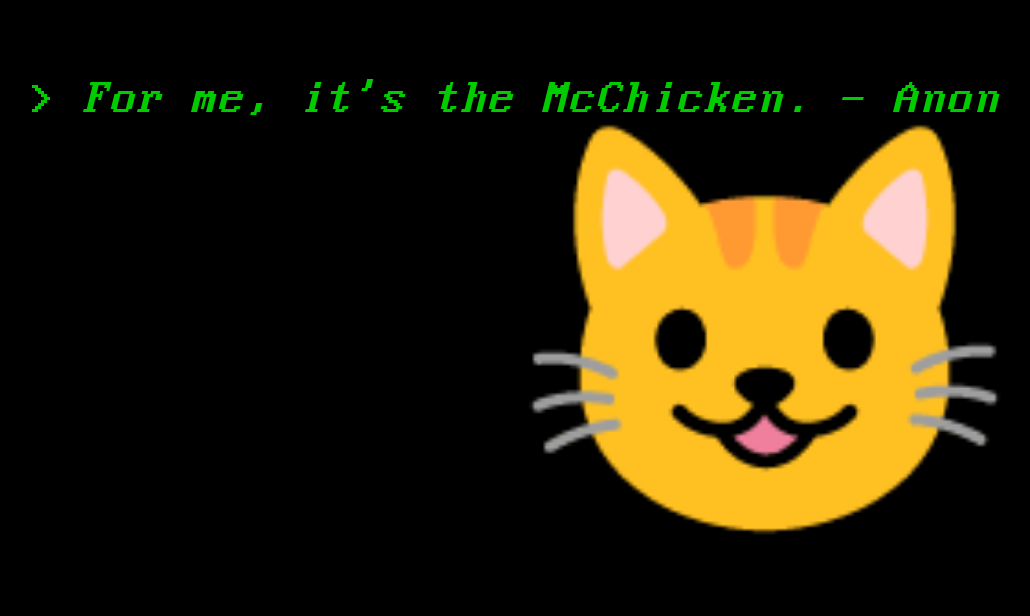
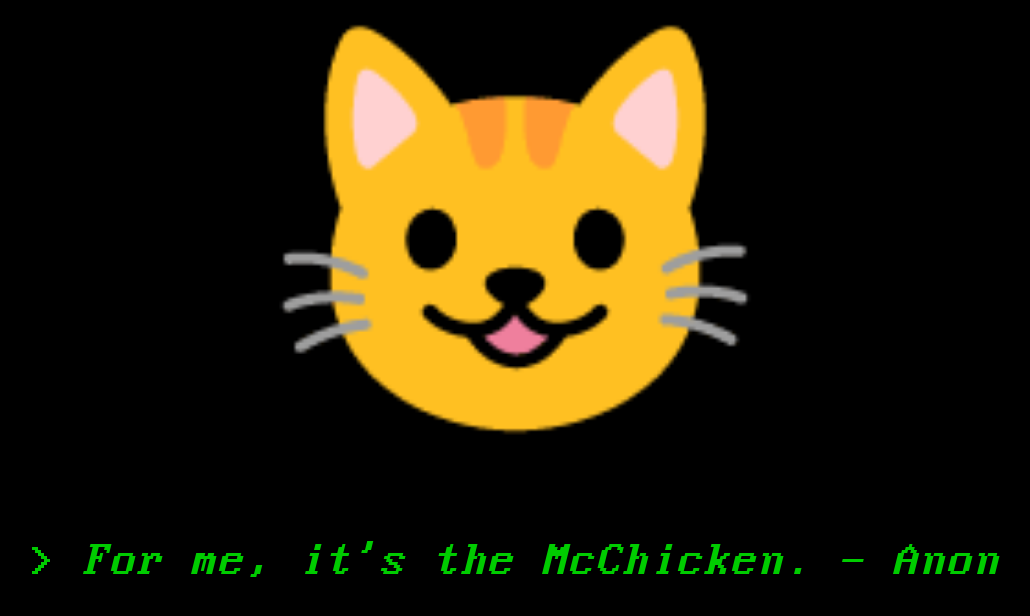
Before and after one commit to inarn/inarn.github.io, a plain HTML site: page index.html in a window 1280 px wide. Shown: the whole page, without its empty margins (125-1155 px from the left). Drawn offline with Linux system fonts and the light colour scheme.

Commit message:
More changes

```diff
--- a/style.css
+++ b/style.css
@@ -22,8 +22,6 @@ body {
 .container {
 	width: auto;
 	height: auto;
-	min-height: 200px;
-	position: relative;
 	display: flex;
 	justify-content: center;
 	align-items: center;
@@ -39,9 +37,7 @@ body {
 	text-align: center;
 	font-size: 25rem;
 	color: #00cc00;
-	position: absolute;
-	top: 50%;
-	left: 50%;
+	top: 25%;
 	animation: bounce 0.5s infinite alternate;
 }
 
```
